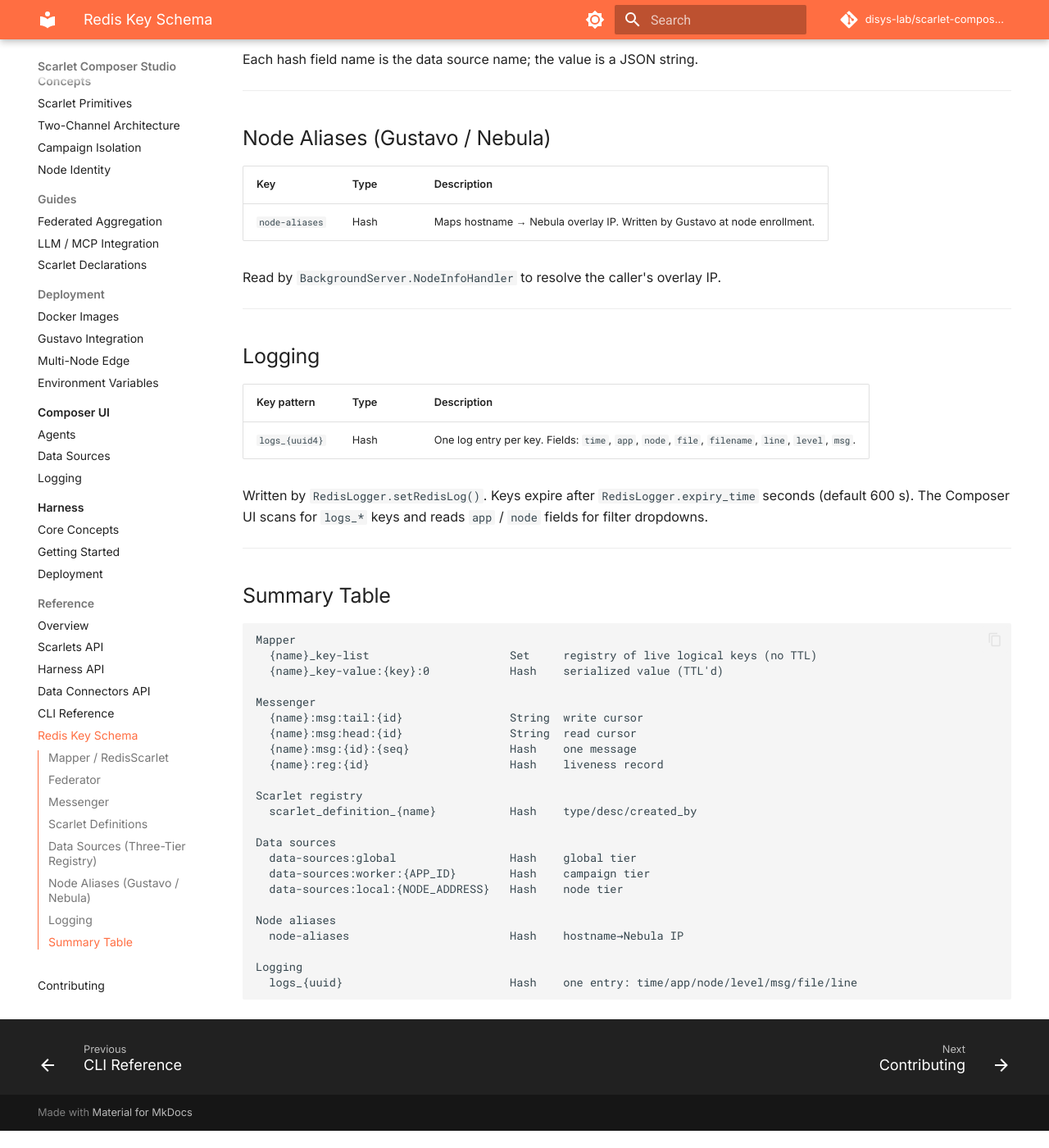
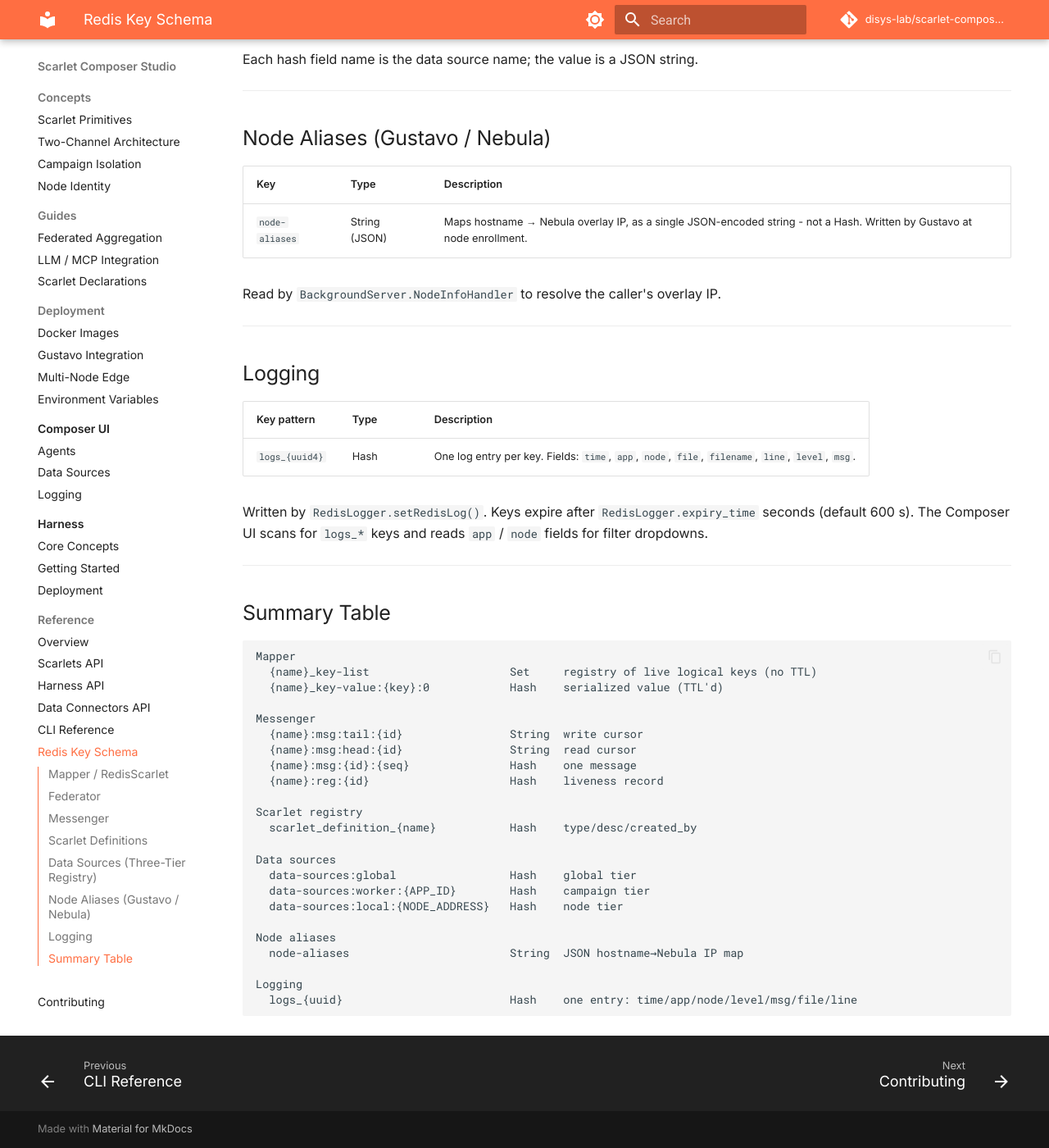
Before and after one commit to disys-lab/scarlet-composer-studio, an MkDocs documentation site: the page built from docs/reference/redis-schema.md, in a window 1280 px wide and 1400 px high, scrolled down 2237 px. Shown: the whole window at 82% size. Built offline with MkDocs 1.6.1 and Material for MkDocs 9.7.7, drawn with Linux system fonts in a browser that asks for light colours; comment, search, counter and statistics services are not loaded; before the commit the page ends 3616 px from its top, so only the background shows below that.

Commit message:
Fix six small stale/broken doc and CI issues found by the docs audit
- redis-schema.md: node-aliases mislabeled as Hash (it's a String holding
  a JSON blob) - was contradicting concepts/identity.md and
  deployment/gustavo.md, which already had it right. Missed this in the
  Mapper-scheme fix earlier in this branch.
- concepts/scarlets.md: timeseries key example still used ":" as the
  delimiter; real delimiter is "#" (":" collides with the chunk-index
  separator - this is the exact bug PR #15 fixed).
- concepts/campaigns.md: key-prefix example missing the ":0" chunk
  suffix, inconsistent with the corrected redis-schema.md.
- guides/declarations.md: import path was
  scarletcomposer.interpreter.ScarletInterpreter, which doesn't exist -
  real path is scarletcomposer.composer.ScarletInterpreter (verified by
  actually importing it).
- guides/llm-integration.md: two examples used "claude-sonnet-4-6", not a
  real model ID.
- .github/workflows/python-app.yml: lint step checked "ScarletComposer/"
  (wrong case, doesn't exist) - flake8 against a missing path silently
  exits 0 rather than erroring, so this never surfaced as a visible
  failure, it just checked nothing. Fixed to the real "scarletcomposer/".
  Test step's "|| true" removed - verified the full suite (55 tests)
  genuinely passes using only what this workflow's redis service already
  provides, even with the manager deliberately unreachable, so the
  swallow wasn't covering for a real missing dependency.

```diff
--- a/docs/reference/redis-schema.md
+++ b/docs/reference/redis-schema.md
@@ -87,7 +87,7 @@
 
 | Key | Type | Description |
 |---|---|---|
-| `node-aliases` | Hash | Maps hostname → Nebula overlay IP. Written by Gustavo at node enrollment. |
+| `node-aliases` | String (JSON) | Maps hostname → Nebula overlay IP, as a single JSON-encoded string - not a Hash. Written by Gustavo at node enrollment. |
 
 Read by `BackgroundServer.NodeInfoHandler` to resolve the caller's overlay IP.
 
@@ -125,7 +125,7 @@
   data-sources:local:{NODE_ADDRESS}   Hash    node tier
 
 Node aliases
-  node-aliases                        Hash    hostname→Nebula IP
+  node-aliases                        String  JSON hostname→Nebula IP map
 
 Logging
   logs_{uuid}                         Hash    one entry: time/app/node/level/msg/file/line
```
Also changed, not shown: docs/concepts/campaigns.md (+1 -1 lines), docs/concepts/scarlets.md (+2 -1 lines), docs/guides/declarations.md (+1 -1 lines), docs/guides/llm-integration.md (+2 -2 lines), 1 other file.
